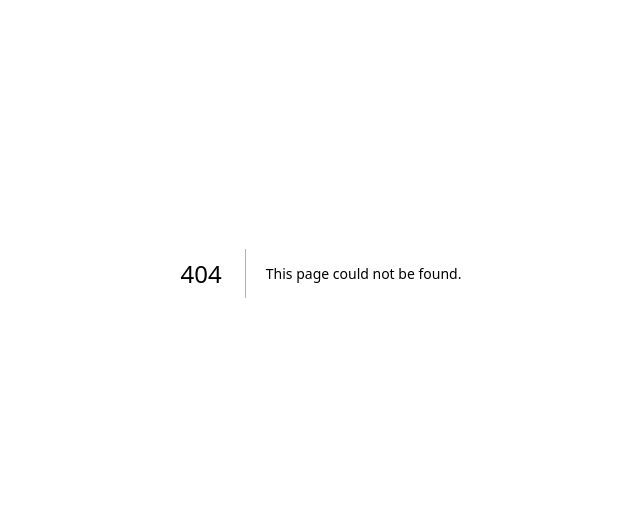
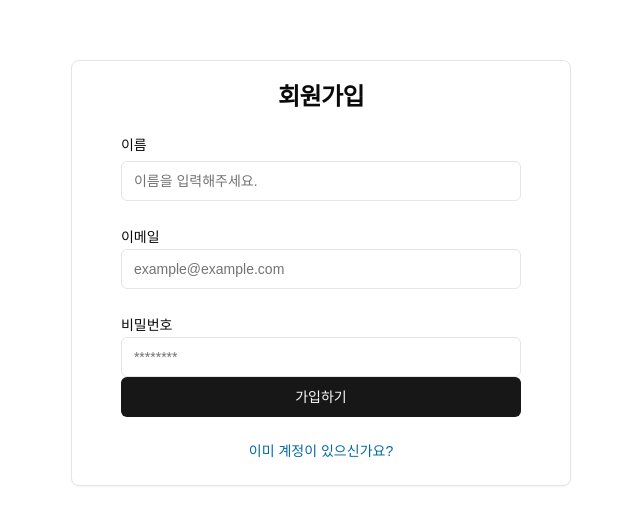
Before and after one commit to DustVoyager/dust-gpt, a Next.js app: page /signup in a window 1280 px wide. Before the commit this address had no page. Shown: the part 127-652 px from the top of the page, without its empty margins (319-959 px from the left). Built offline with nearby package versions, Linux system fonts and the light colour scheme.

Commit message:
회원가입 페이지 마크업

```diff
--- a/package.json
+++ b/package.json
@@ -12,6 +12,7 @@
   },
   "dependencies": {
     "@neondatabase/serverless": "^0.10.1",
+    "@radix-ui/react-label": "^2.1.0",
     "@radix-ui/react-slot": "^1.1.0",
     "class-variance-authority": "^0.7.0",
     "clsx": "^2.1.1",
--- /dev/null
+++ b/src/app/(auth)/layout.tsx
@@ -0,0 +1,9 @@
+export default function AuthLayout({
+  children,
+}: {
+  children: React.ReactNode;
+}) {
+  return (
+    <div className="flex items-center justify-center h-full">{children}</div>
+  );
+}
--- /dev/null
+++ b/src/app/(auth)/signup/page.tsx
@@ -0,0 +1,5 @@
+import { SignUpForm } from "@/components/auth/SignUpForm";
+
+export default function SignUpPage() {
+  return <SignUpForm />;
+}
--- a/src/app/globals.css
+++ b/src/app/globals.css
@@ -68,5 +68,6 @@
   }
   body {
     @apply bg-background text-foreground;
+    height: 100vh;
   }
 }
--- a/src/app/layout.tsx
+++ b/src/app/layout.tsx
@@ -14,8 +14,8 @@
 });
 
 export const metadata: Metadata = {
-  title: "Create Next App",
-  description: "Generated by create next app",
+  title: "Dust-GPT",
+  description: "dust voyager gpt program",
 };
 
 export default function RootLayout({
--- /dev/null
+++ b/src/components/auth/FormCard.tsx
@@ -0,0 +1,30 @@
+import {
+  Card,
+  CardContent,
+  CardFooter,
+  CardHeader,
+  CardTitle,
+} from "@/components/ui/card";
+import Link from "next/link";
+
+type Props = {
+  title: string;
+  footer: { label: string; href: string };
+  children: React.ReactNode;
+};
+
+export function FormCard({ title, footer, children }: Props) {
+  return (
+    <Card className="w-[500px] flex flex-col items-center border">
+      <CardHeader>
+        <CardTitle>{title}</CardTitle>
+      </CardHeader>
+      <CardContent className="w-[90%]">{children}</CardContent>
+      <CardFooter>
+        <Link className="text-sm text-sky-700" href={footer.href}>
+          {footer.label}
+        </Link>
+      </CardFooter>
+    </Card>
+  );
+}
--- /dev/null
+++ b/src/components/auth/SignUpForm.tsx
@@ -0,0 +1,34 @@
+import { Input } from "../ui/input";
+import { Label } from "../ui/label";
+import { FormCard } from "./FormCard";
+import { Submit } from "./Submit";
+
+export function SignUpForm() {
+  return (
+    <>
+      <FormCard
+        title="회원가입"
+        footer={{ label: "이미 계정이 있으신가요?", href: "/login" }}
+      >
+        <form className="space-y-6">
+          {/* 이름 */}
+          <div className="space-y-1">
+            <Label htmlFor="name">이름</Label>
+            <Input id="name" placeholder="이름을 입력해주세요." />
+          </div>
+          {/* 이메일 */}
+          <div>
+            <Label htmlFor="email">이메일</Label>
+            <Input id="email" type="email" placeholder="example@example.com" />
+          </div>
+          {/* 비밀번호 */}
+          <div>
+            <Label htmlFor="password">비밀번호</Label>
+            <Input id="password" type="password" placeholder="********" />
+          </div>
+        </form>
+        <Submit className="w-full">가입하기</Submit>
+      </FormCard>
+    </>
+  );
+}
--- /dev/null
+++ b/src/components/auth/Submit.tsx
@@ -0,0 +1,10 @@
+import { Button, ButtonProps } from "../ui/button";
+
+export function Submit({ children, ...others }: ButtonProps) {
+  console.log(others);
+  return (
+    <Button type="submit" {...others}>
+      {children}
+    </Button>
+  );
+}
--- /dev/null
+++ b/src/components/ui/card.tsx
@@ -0,0 +1,79 @@
+import * as React from "react"
+
+import { cn } from "@/lib/utils"
+
+const Card = React.forwardRef<
+  HTMLDivElement,
+  React.HTMLAttributes<HTMLDivElement>
+>(({ className, ...props }, ref) => (
+  <div
+    ref={ref}
+    className={cn(
+      "rounded-lg border bg-card text-card-foreground shadow-sm",
+      className
+    )}
+    {...props}
+  />
+))
+Card.displayName = "Card"
+
+const CardHeader = React.forwardRef<
+  HTMLDivElement,
+  React.HTMLAttributes<HTMLDivElement>
+>(({ className, ...props }, ref) => (
+  <div
+    ref={ref}
+    className={cn("flex flex-col space-y-1.5 p-6", className)}
+    {...props}
+  />
+))
+CardHeader.displayName = "CardHeader"
+
+const CardTitle = React.forwardRef<
+  HTMLParagraphElement,
+  React.HTMLAttributes<HTMLHeadingElement>
+>(({ className, ...props }, ref) => (
+  <h3
+    ref={ref}
+    className={cn(
+      "text-2xl font-semibold leading-none tracking-tight",
+      className
+    )}
+    {...props}
+  />
+))
+CardTitle.displayName = "CardTitle"
+
+const CardDescription = React.forwardRef<
+  HTMLParagraphElement,
+  React.HTMLAttributes<HTMLParagraphElement>
+>(({ className, ...props }, ref) => (
+  <p
+    ref={ref}
+    className={cn("text-sm text-muted-foreground", className)}
+    {...props}
+  />
+))
+CardDescription.displayName = "CardDescription"
+
+const CardContent = React.forwardRef<
+  HTMLDivElement,
+  React.HTMLAttributes<HTMLDivElement>
+>(({ className, ...props }, ref) => (
+  <div ref={ref} className={cn("p-6 pt-0", className)} {...props} />
+))
+CardContent.displayName = "CardContent"
+
+const CardFooter = React.forwardRef<
+  HTMLDivElement,
+  React.HTMLAttributes<HTMLDivElement>
+>(({ className, ...props }, ref) => (
+  <div
+    ref={ref}
+    className={cn("flex items-center p-6 pt-0", className)}
+    {...props}
+  />
+))
+CardFooter.displayName = "CardFooter"
+
+export { Card, CardHeader, CardFooter, CardTitle, CardDescription, CardContent }
--- /dev/null
+++ b/src/components/ui/input.tsx
@@ -0,0 +1,25 @@
+import * as React from "react"
+
+import { cn } from "@/lib/utils"
+
+export interface InputProps
+  extends React.InputHTMLAttributes<HTMLInputElement> {}
+
+const Input = React.forwardRef<HTMLInputElement, InputProps>(
+  ({ className, type, ...props }, ref) => {
+    return (
+      <input
+        type={type}
+        className={cn(
+          "flex h-10 w-full rounded-md border border-input bg-background px-3 py-2 text-sm ring-offset-background file:border-0 file:bg-transparent file:text-sm file:font-medium file:text-foreground placeholder:text-muted-foreground focus-visible:outline-none focus-visible:ring-2 focus-visible:ring-ring focus-visible:ring-offset-2 disabled:cursor-not-allowed disabled:opacity-50",
+          className
+        )}
+        ref={ref}
+        {...props}
+      />
+    )
+  }
+)
+Input.displayName = "Input"
+
+export { Input }
--- /dev/null
+++ b/src/components/ui/label.tsx
@@ -0,0 +1,26 @@
+"use client"
+
+import * as React from "react"
+import * as LabelPrimitive from "@radix-ui/react-label"
+import { cva, type VariantProps } from "class-variance-authority"
+
+import { cn } from "@/lib/utils"
+
+const labelVariants = cva(
+  "text-sm font-medium leading-none peer-disabled:cursor-not-allowed peer-disabled:opacity-70"
+)
+
+const Label = React.forwardRef<
+  React.ElementRef<typeof LabelPrimitive.Root>,
+  React.ComponentPropsWithoutRef<typeof LabelPrimitive.Root> &
+    VariantProps<typeof labelVariants>
+>(({ className, ...props }, ref) => (
+  <LabelPrimitive.Root
+    ref={ref}
+    className={cn(labelVariants(), className)}
+    {...props}
+  />
+))
+Label.displayName = LabelPrimitive.Root.displayName
+
+export { Label }
```
Also changed, not shown: 1 other file (tests, documents, lock files or other folders).
